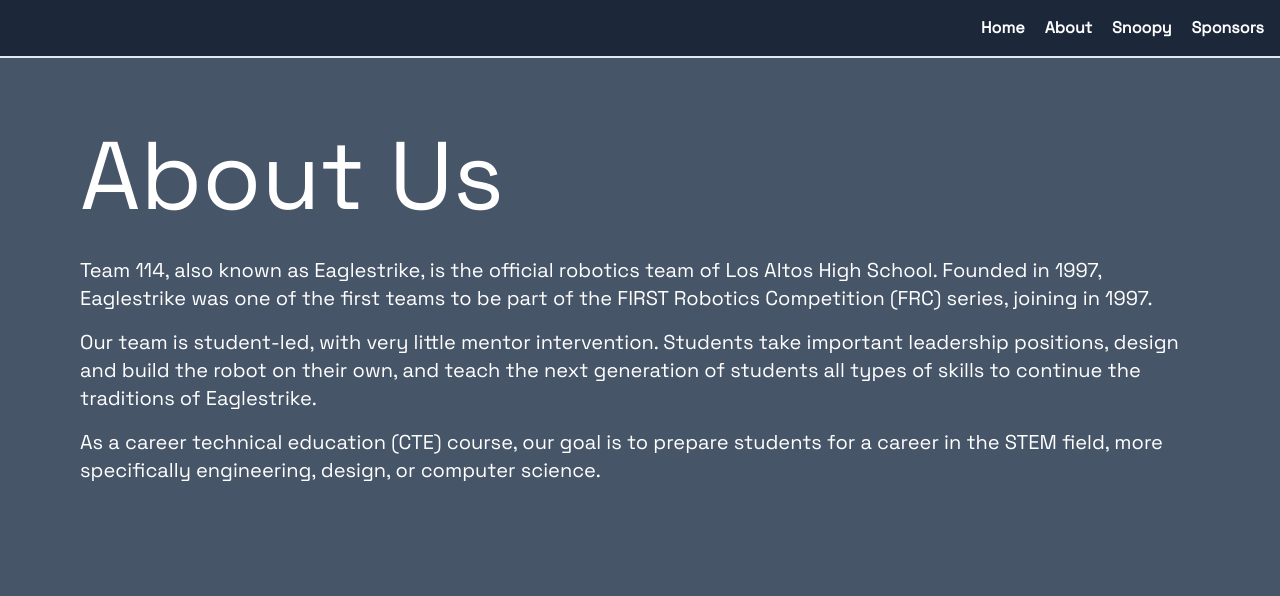
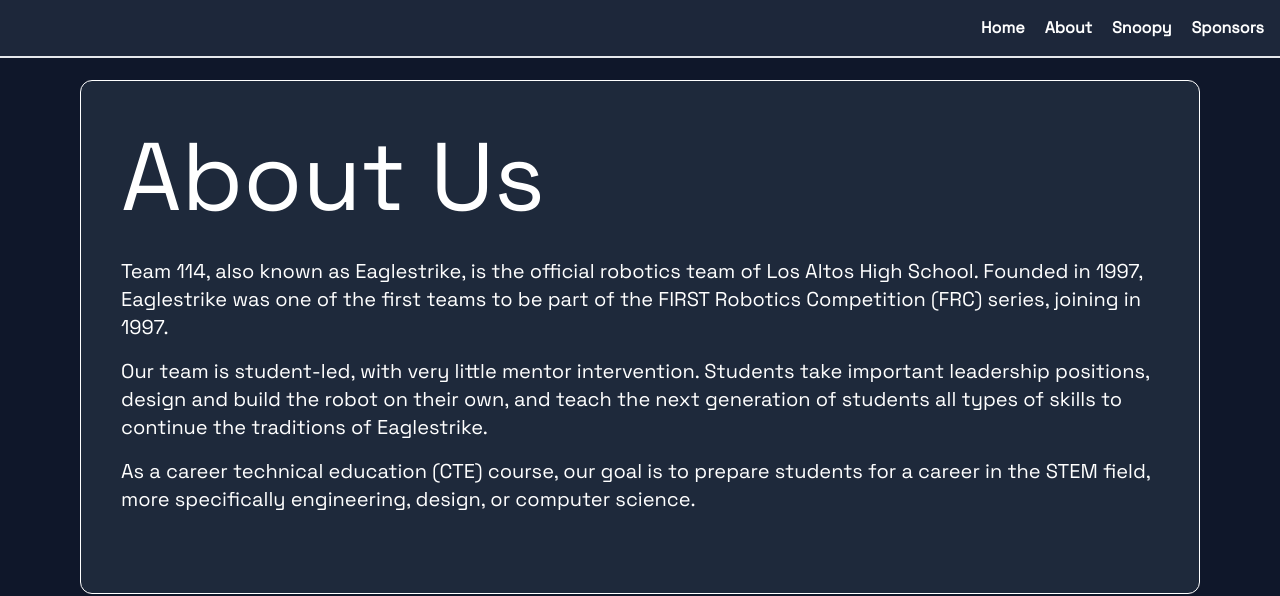
Before and after one commit to Eaglestrike/team114.org, a Next.js app: page /about in a window 1280 px wide. Shown: the top 596 px of the page. Built offline with nearby package versions, Linux system fonts and the light colour scheme.

Commit message:
changed tilt and title of about

```diff
--- a/app/about/page.tsx
+++ b/app/about/page.tsx
@@ -9,17 +9,17 @@
 export default function AboutPage() {
 	return (
 		<div className={'bg-slate-700 pb-14 pb-10'}>
-			<div className="flex bg-slate-900 flex-col pb-20">
-				<div className={"bg-slate-600 px-12 pb-20 pt-32"}>
-				<text className={"ml-8 text-left text-white text-8xl text-bold"}>About Us</text>
-				<p className={"mx-8 text-left text-white text-xl mt-8"}>Team 114, also known as Eaglestrike, is the
-					official robotics team of Los Altos High School. Founded in 1997, Eaglestrike was one of the first
-					teams to be part of the FIRST Robotics Competition (FRC) series, joining in 1997.</p>
-				<p className={"mx-8 text-left text-white text-xl my-4"}>Our team is student-led, with very little mentor intervention. Students take important leadership
-					positions, design and build the robot on their own, and teach the next generation of students all
-					types of skills to continue the traditions of Eaglestrike.</p>
-				<p className={"mx-8 text-left text-white text-xl mb-8"}>As a career technical education (CTE) course, our goal is to prepare students for a career in the
-					STEM field, more specifically engineering, design, or computer science.</p>
+			<div className="flex bg-slate-900 flex-col py-20">
+				<div className={"bg-slate-800 border border-white rounded-xl mx-20 py-12 px-10"}>
+					<text className={"text-left text-white text-8xl text-bold"}>About Us</text>
+					<p className={"text-left text-white text-xl mt-8"}>Team 114, also known as Eaglestrike, is the
+						official robotics team of Los Altos High School. Founded in 1997, Eaglestrike was one of the first
+						teams to be part of the FIRST Robotics Competition (FRC) series, joining in 1997.</p>
+					<p className={"text-left text-white text-xl my-4"}>Our team is student-led, with very little mentor intervention. Students take important leadership
+						positions, design and build the robot on their own, and teach the next generation of students all
+						types of skills to continue the traditions of Eaglestrike.</p>
+					<p className={"text-left text-white text-xl mb-8"}>As a career technical education (CTE) course, our goal is to prepare students for a career in the
+						STEM field, more specifically engineering, design, or computer science.</p>
 				</div>
 					<div className="flex flex-row items-center justify-center py-20 relative">
 						{/* Tilt Card on Left */}
--- a/app/components/Tilt.tsx
+++ b/app/components/Tilt.tsx
@@ -11,8 +11,8 @@
 
   const handleMouseMove = (e: React.MouseEvent<HTMLDivElement>) => {
     const { left, top, width, height } = e.currentTarget.getBoundingClientRect();
-    const x = ((e.clientX - left) / width - 0.5) * 30; // Max tilt ±15 degrees
-    const y = ((e.clientY - top) / height - 0.5) * 30;
+    const x = ((e.clientX - left) / width - 0.5) * 20; // Max tilt ±15 degrees
+    const y = ((e.clientY - top) / height - 0.5) * 20;
 
     setTilt({ x, y });
   };
```
